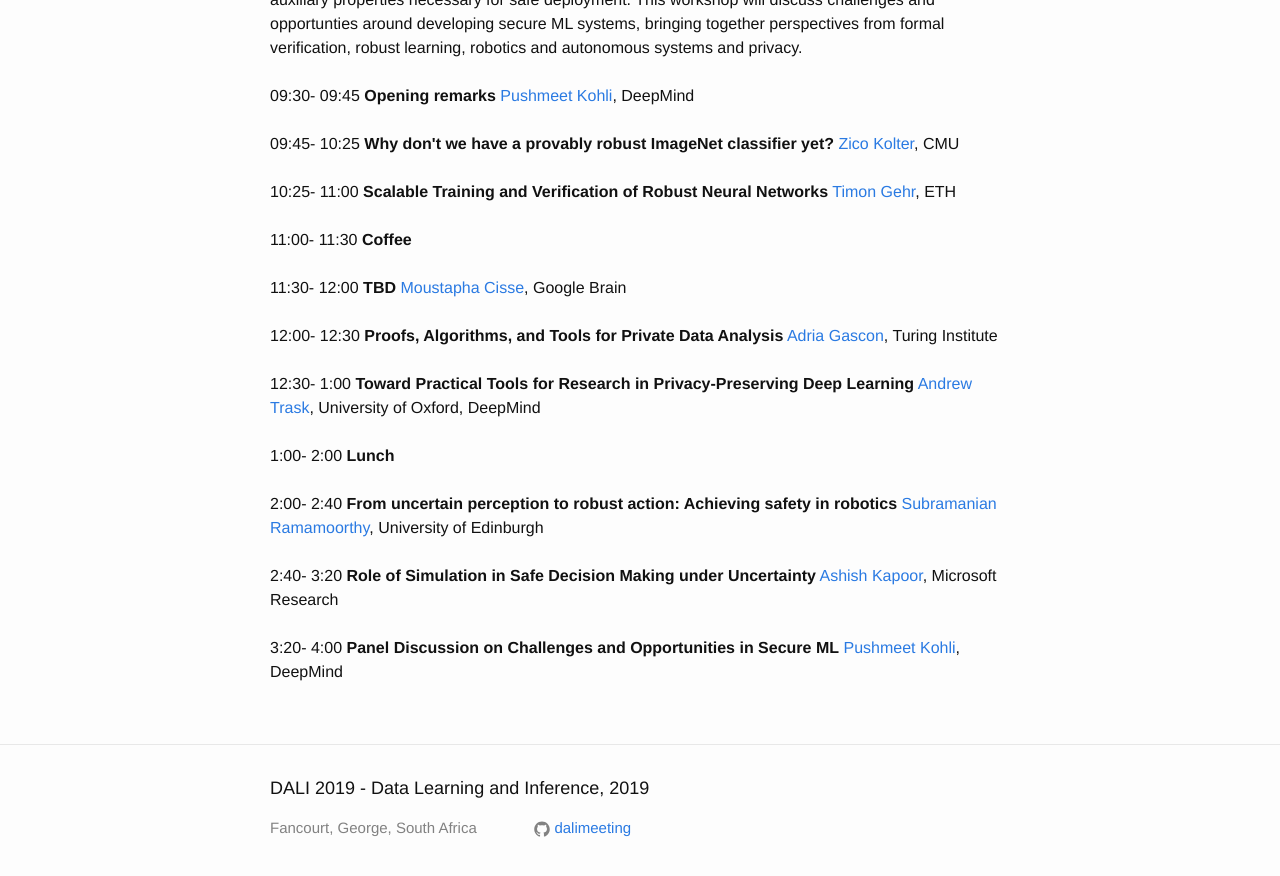
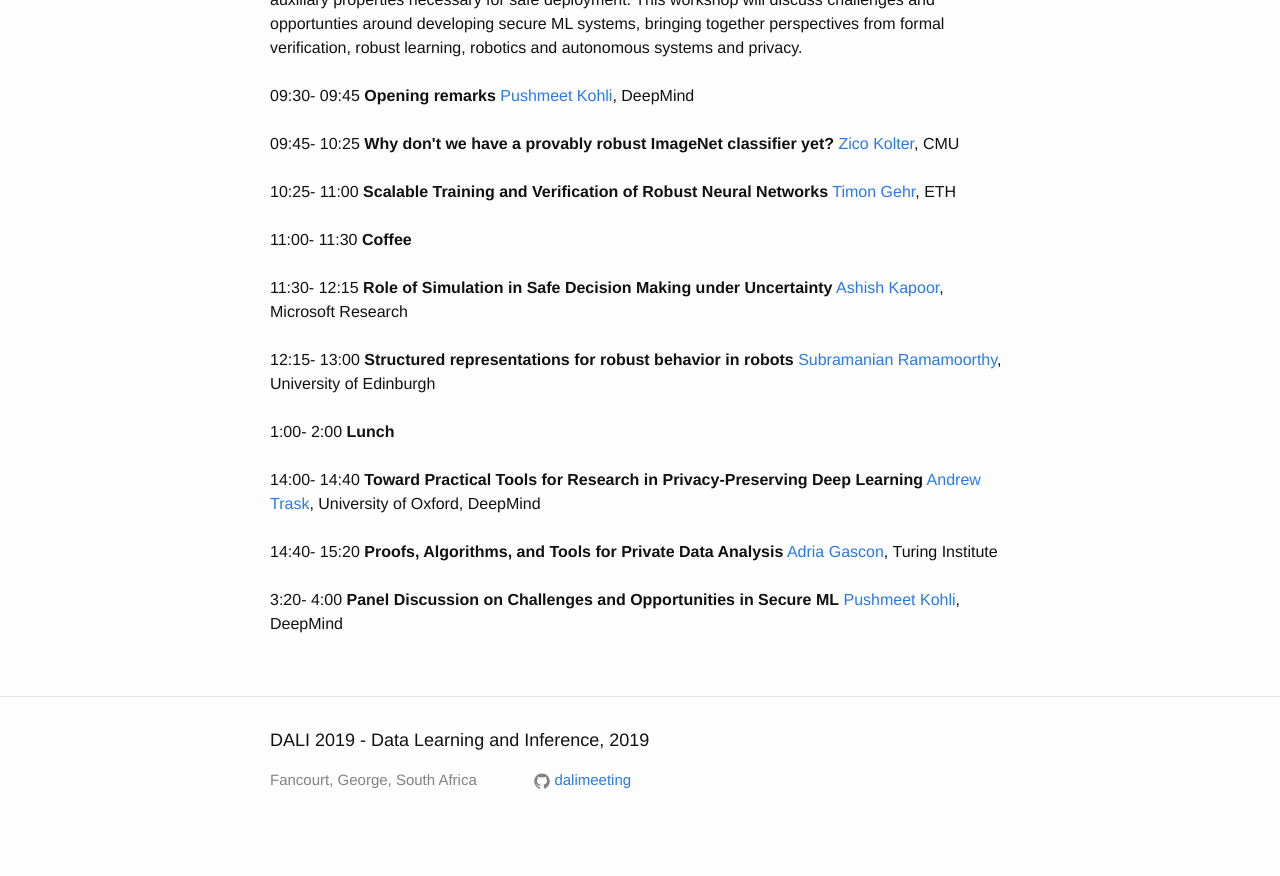
Before and after one commit to dalimeeting/dalimeeting.github.io, a Jekyll site: the page built from _posts/2019-01-05-workshop-security-and-robustness.md, in a window 1280 px wide and 900 px high, scrolled down 827 px. Shown: the top 876 px of the window. Built offline with Jekyll 4.4.1, drawn with Linux system fonts in a browser that asks for light colours; after the commit the page ends 1679 px from its top, so only the background shows below that.

Commit message:
Update 2019-01-05-workshop-security-and-robustness.md

```diff
--- a/_posts/2019-01-05-workshop-security-and-robustness.md
+++ b/_posts/2019-01-05-workshop-security-and-robustness.md
@@ -53,14 +53,37 @@
   start: "11:00"
   end: "11:30"
 
-- title: "TBD"
+- title: "Role of Simulation in Safe Decision Making under Uncertainty"
   author:
-  - given: Moustapha
-    family:  Cisse
-    url: http://moustaphacisse.com/
-    institute: Google Brain
+  - given: Ashish
+    family:  Kapoor
+    url: https://www.microsoft.com/en-us/research/people/akapoor/
+    institute: Microsoft Research
   start: "11:30"
-  end: "12:00"
+  end: "12:15"
+
+
+- title: "Structured representations for robust behavior in robots"
+  author:
+  - given: Subramanian
+    family:  Ramamoorthy
+    url: http://homepages.inf.ed.ac.uk/sramamoo/
+    institute: University of Edinburgh
+  start: "12:15"
+  end: "13:00"
+
+- title: Lunch
+  start: "1:00"
+  end: "2:00"
+
+- title: "Toward Practical Tools for Research in Privacy-Preserving Deep Learning"
+  author:
+  - given: Andrew
+    family:  Trask
+    url: https://iamtrask.github.io/
+    institute: University of Oxford, DeepMind
+  start: "14:00"
+  end: "14:40"
 
 - title: "Proofs, Algorithms, and Tools for Private Data Analysis"
   author:
@@ -68,38 +91,8 @@
     family: Gascon
     url: https://www.turing.ac.uk/people/researchers/adria-gascon
     institute: Turing Institute
-  start: "12:00"
-  end: "12:30"
-
-- title: "Toward Practical Tools for Research in Privacy-Preserving Deep Learning"
-  author:
-  - given: Andrew
-    family:  Trask
-    url: https://iamtrask.github.io/
-    institute: University of Oxford, DeepMind
-  start: "12:30"
-  end: "1:00"
-- title: Lunch
-  start: "1:00"
-  end: "2:00"
-
-- title: "From uncertain perception to robust action: Achieving safety in robotics"
-  author:
-  - given: Subramanian
-    family:  Ramamoorthy
-    url: http://homepages.inf.ed.ac.uk/sramamoo/
-    institute: University of Edinburgh
-  start: "2:00"
-  end: "2:40"
-
-- title: "Role of Simulation in Safe Decision Making under Uncertainty"
-  author:
-  - given: Ashish
-    family:  Kapoor
-    url: https://www.microsoft.com/en-us/research/people/akapoor/
-    institute: Microsoft Research
-  start: "2:40"
-  end: "3:20"
+  start: "14:40"
+  end: "15:20"
 
 - title: "Panel Discussion on Challenges and Opportunities in Secure ML"
   author:
```
